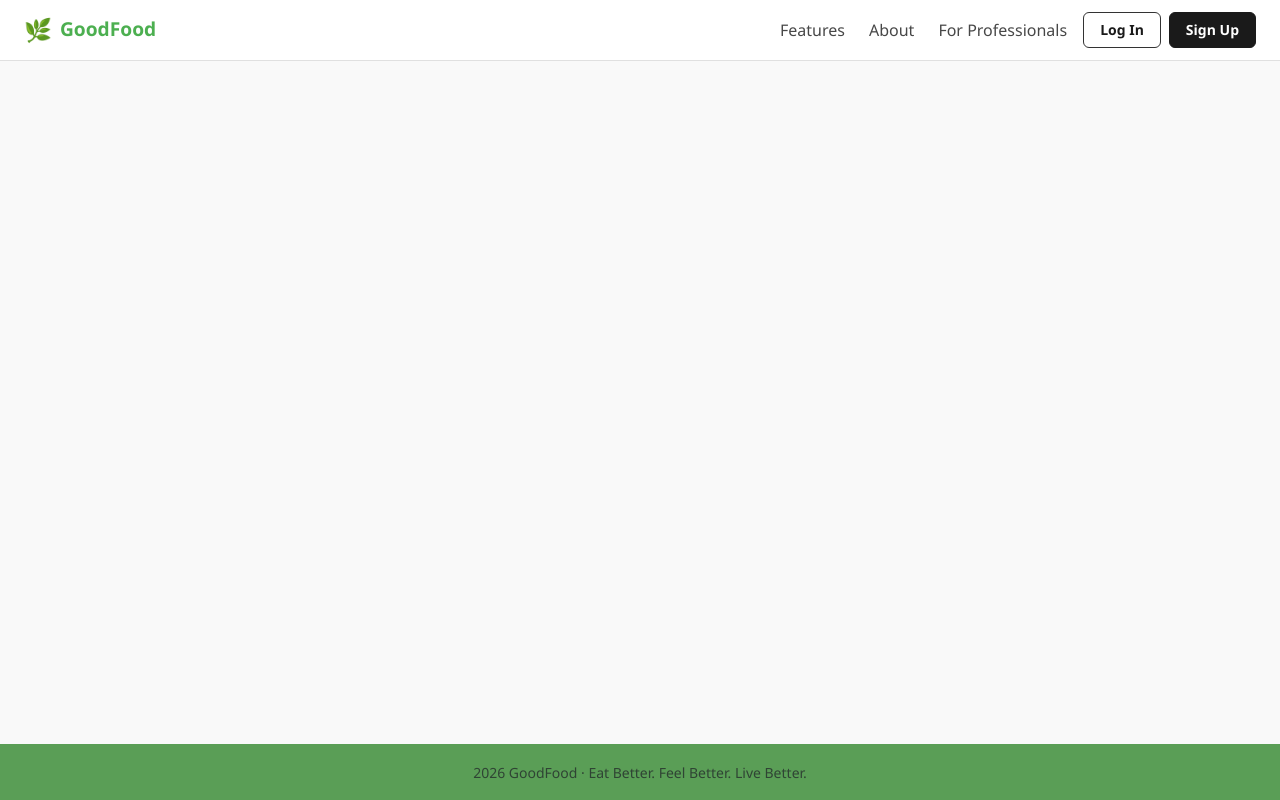
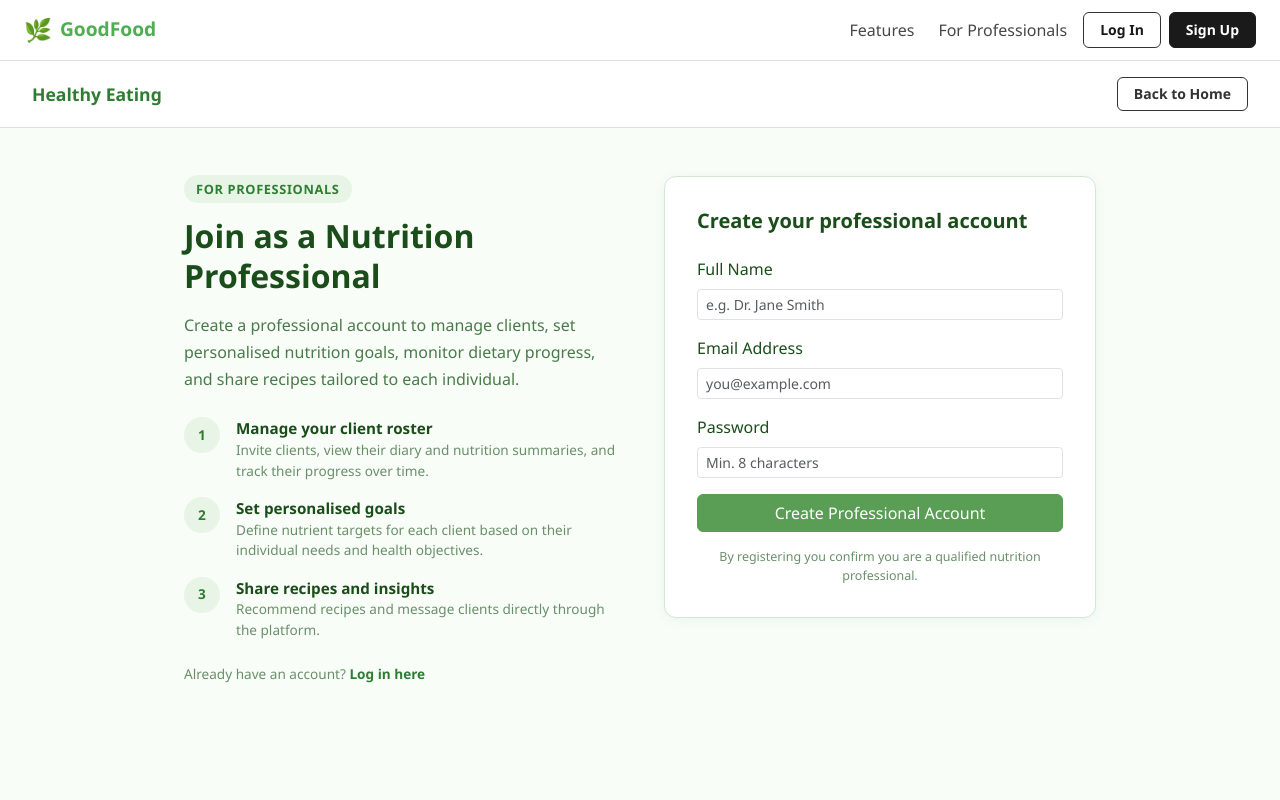
Before and after one commit to RahimovFarhad/Healthy_Eating, a Vue app in the folder frontend/: page /register/professional in a window 1280 px wide. Shown: the top 800 px of the page. Built offline with nearby package versions, Linux system fonts and the light colour scheme; no server answers.

Commit message:
auth, registration and navigation changes

```diff
--- a/frontend/src/auth.js
+++ b/frontend/src/auth.js
@@ -13,10 +13,9 @@ function setSession(token) {
 
   try {
     const payload = JSON.parse(atob(token.split('.')[1].replace(/-/g, '+').replace(/_/g, '/')))
-    const email = payload.email ?? ''
     currentUser.value = {
-      name: email.split('@')[0] ?? '',
-      email,
+      name: payload.fullName ?? payload.email?.split('@')[0] ?? '',
+      email: payload.email ?? '',
       userId: payload.userId ?? null,
       role: payload.role ?? null,
     }
--- a/frontend/src/components/AppNavbar.vue
+++ b/frontend/src/components/AppNavbar.vue
@@ -19,9 +19,8 @@
     <div class="collapse navbar-collapse" id="navbarMain">
 
       <ul v-if="!isAuthenticated" class="navbar-nav ms-auto align-items-center gap-2">
-        <li class="nav-item"><a class="nav-link" href="#features">Features</a></li>
-        <li class="nav-item"><a class="nav-link" href="#">About</a></li>
-        <li class="nav-item"><a class="nav-link" href="#">For Professionals</a></li>
+        <li class="nav-item"><RouterLink class="nav-link" to="/#features">Features</RouterLink></li>
+        <li class="nav-item"><RouterLink class="nav-link" to="/register/professional">For Professionals</RouterLink></li>
         <li class="nav-item">
           <a href="#auth-section" class="btn btn-sm" style="background:transparent;color:#1a1a1a;border:1px solid #333333;border-radius:6px;padding:0.4rem 1rem;font-weight:600;transition:all 0.2s;" onmouseover="this.style.background='#f5f5f5'" onmouseout="this.style.background='transparent'">Log In</a>
         </li>
--- a/frontend/src/router/index.js
+++ b/frontend/src/router/index.js
@@ -11,6 +11,7 @@ import RecipesView from '../views/RecipesView.vue'
 import GoalsView from '../views/GoalsView.vue'
 import MessagesView from '../views/MessagesView.vue'
 import ProfileView from '../views/ProfileView.vue'
+import ProfessionalRegisterView from '../views/ProfessionalRegisterView.vue'
 
 const DashboardSwitch = {
   name: 'DashboardSwitch',
@@ -23,6 +24,7 @@ const DashboardSwitch = {
 
 const routes = [
   { path: '/', component: HomeView },
+  { path: '/register/professional', component: ProfessionalRegisterView },
   { path: '/dashboard', component: DashboardSwitch, meta: { requiresAuth: true } },
   { path: '/diary', component: FoodDiaryView, meta: { requiresAuth: true, subscriberOnly: true } },
   { path: '/nutrition', component: NutritionView, meta: { requiresAuth: true, subscriberOnly: true } },
--- a/frontend/src/views/DashboardView.vue
+++ b/frontend/src/views/DashboardView.vue
@@ -217,7 +217,8 @@
             </div>
             <div class="card-body p-3">
               <div v-if="loadingPro" class="text-center text-muted"><small>Loading…</small></div>
-              <div v-else-if="professional" class="d-flex align-items-center gap-3">
+              <template v-else>
+                <div v-if="professional" class="d-flex align-items-center gap-3 mb-2">
                   <div class="avatar-circle flex-shrink-0" style="width:44px;height:44px;font-size:0.95rem;">
                     {{ initialsFor(professional.professional.fullName) }}
                   </div>
@@ -227,9 +228,28 @@
                     <div class="small" style="color:#5a9e56;">Tap to message →</div>
                   </div>
                 </div>
-              <div v-else class="text-center text-muted">
+                <div v-for="inv in pendingInvites" :key="inv.professionalId ?? inv.id"
+                     class="p-2 rounded mb-2" style="background:#fffbf0;border:1px solid #e8a820;">
+                  <div class="small fw-semibold mb-1" style="color:#333;">
+                    {{ inv.professional?.fullName ?? 'A nutritionist' }} has invited you
+                  </div>
+                  <div class="small text-muted mb-2">Would you like to accept this invitation?</div>
+                  <div class="d-flex gap-2">
+                    <button class="btn btn-gf btn-sm py-0"
+                            @click.prevent="respondToInvite(inv.professionalId ?? inv.professional?.userId, 'accept')">
+                      Accept
+                    </button>
+                    <button class="btn btn-sm py-0"
+                            style="background:#fde8e8;border:1px solid #d99;color:#c44;"
+                            @click.prevent="respondToInvite(inv.professionalId ?? inv.professional?.userId, 'reject')">
+                      Decline
+                    </button>
+                  </div>
+                </div>
+                <div v-if="!professional && pendingInvites.length === 0" class="text-center text-muted">
                   <small>No nutritionist linked yet. One will appear here once you're connected.</small>
                 </div>
+              </template>
             </div>
           </div>
         </RouterLink>
@@ -309,6 +329,7 @@ const loading = ref(true)
 const error = ref('')
 
 const professional = ref(null)
+const pendingInvites = ref([])
 const loadingPro = ref(true)
 
 const goals = ref([])
@@ -348,19 +369,32 @@ async function loadDashboard() {
 async function loadProfessional() {
   loadingPro.value = true
   try {
-    const res = await apiFetch('/api/client/professionals')
-    const data = await res.json().catch(() => ({}))
-    if (res.ok) professional.value = (data.professionals ?? [])[0] ?? null
+    const [proRes, inviteRes] = await Promise.all([
+      apiFetch('/api/client/professionals'),
+      apiFetch('/api/client/client-invitations'),
+    ])
+    const proData = await proRes.json().catch(() => ({}))
+    if (proRes.ok) professional.value = (proData.professionals ?? [])[0] ?? null
+    const inviteData = await inviteRes.json().catch(() => ({}))
+    if (inviteRes.ok) pendingInvites.value = inviteData.invitations ?? []
   } catch {
   } finally {
     loadingPro.value = false
   }
 }
 
+async function respondToInvite(professionalId, action) {
+  try {
+    const res = await apiFetch(`/api/client/client-invitations/${professionalId}/${action}`, { method: 'POST' })
+    if (res.ok) await loadProfessional()
+  } catch {
+  }
+}
+
 async function loadGoals() {
   loadingGoals.value = true
   try {
-    const res = await apiFetch('/api/goals')
+    const res = await apiFetch('/api/goals?effective=true')
     const data = await res.json().catch(() => ({}))
     if (res.ok) goals.value = data.goals ?? []
   } catch {
@@ -413,7 +447,7 @@ const todayIso = new Date().toISOString().slice(0, 10)
 const weekBars = computed(() => {
   const trend = dashboard.value?.weeklyCaloryTrend ?? []
   if (!trend.length) {
-    return WEEK_DAYS.map((day, i) => ({ day, date: '', val: '-', height: 0, over: false, isToday: false }))
+    return WEEK_DAYS.map(day => ({ day, date: '', val: '-', height: 0, over: false, isToday: false }))
   }
   const maxCal = Math.max(...trend.map(d => d.calories), calorieBudget.value)
   return trend.map((d, dayIndex) => {
--- a/frontend/src/views/HomeView.vue
+++ b/frontend/src/views/HomeView.vue
@@ -89,7 +89,7 @@
         </div>
         <div class="row g-4" style="position:relative;">
           <div style="position:absolute;top:50%;left:0;right:0;height:1px;background:#d4e7d4;z-index:0;transform:translateY(-50%);"></div>
-          <div class="col-md-6 col-lg-3" v-for="(step, index) in steps" :key="step.num">
+          <div class="col-md-6 col-lg-3" v-for="step in steps" :key="step.num">
             <div class="h-100 text-center" style="background:#ffffff;border-radius:12px;padding:2rem 1.5rem;border:1px solid #d4e7d4;transition:all 0.3s;position:relative;z-index:1;box-shadow:0 2px 8px rgba(27,77,27,0.06);" onmouseover="this.style.transform='translateY(-6px)';this.style.boxShadow='0 8px 20px rgba(27,77,27,0.12)';this.style.borderColor='#2e7d32'" onmouseout="this.style.transform='translateY(0)';this.style.boxShadow='0 2px 8px rgba(27,77,27,0.06)';this.style.borderColor='#d4e7d4'">
               <div style="width:55px;height:55px;background:#ffffff;border:1px solid #2e7d32;border-radius:50%;display:flex;align-items:center;justify-content:center;margin:0 auto 1.5rem;position:relative;">
                 <span style="font-size:1.5rem;font-weight:500;color:#2e7d32;font-family:-apple-system,BlinkMacSystemFont,'Segoe UI',Roboto,sans-serif;">{{ step.num }}</span>
@@ -187,21 +187,13 @@
                 <input type="password" class="form-control"
                        placeholder="Min. 8 characters"
                        v-model="signupForm.password"
+                       minlength="8"
+                       maxlength="30"
                        style="border:1px solid #d4e7d4;border-radius:6px;padding:0.75rem 1rem;font-size:0.95rem;transition:all 0.2s;font-family:-apple-system,BlinkMacSystemFont,'Segoe UI',Roboto,sans-serif;"
                        onfocus="this.style.borderColor='#2e7d32';this.style.boxShadow='0 0 0 3px rgba(46,125,50,0.1)'"
                        onblur="this.style.borderColor='#d4e7d4';this.style.boxShadow='none'">
               </div>
 
-              <div class="mb-3" style="background:#f9fdf9;border-radius:6px;padding:1rem;border:1px solid #d4e7d4;">
-                <div class="form-check">
-                  <input class="form-check-input" type="checkbox" id="isProfessional"
-                         v-model="signupForm.isProfessional"
-                         style="width:18px;height:18px;border:2px solid #2e7d32;cursor:pointer;">
-                  <label class="form-check-label" for="isProfessional" style="color:#2d5a2d;font-weight:500;font-size:0.9rem;margin-left:0.5rem;cursor:pointer;font-family:-apple-system,BlinkMacSystemFont,'Segoe UI',Roboto,sans-serif;">
-                     Are you a nutrition professional?
-                  </label>
-                </div>
-              </div>
 
               <div v-if="signupError" style="background:#ffebee;border:1px solid #ef5350;border-radius:6px;padding:0.75rem 1rem;margin-bottom:1rem;">
                 <span style="color:#c62828;font-size:0.9rem;font-weight:500;font-family:-apple-system,BlinkMacSystemFont,'Segoe UI',Roboto,sans-serif;">{{ signupError }}</span>
@@ -235,7 +227,7 @@ import { login, register, authError } from '../auth.js'
 const router = useRouter()
 
 const loginForm = ref({ email: '', password: '' })
-const signupForm = ref({ name: '', email: '', password: '', isProfessional: false })
+const signupForm = ref({ name: '', email: '', password: '' })
 
 const loginLoading = ref(false)
 const loginError = ref('')
@@ -258,24 +250,33 @@ async function handleLogin() {
   }
 }
 
+function isValidEmail(email) {
+  const atIndex = email.indexOf('@')
+  return atIndex > 0 && email.endsWith('.com') && atIndex < email.length - 1
+}
+
 async function handleSignup() {
   signupError.value = ''
   signupSuccess.value = ''
+  if (!isValidEmail(signupForm.value.email)) {
+    signupError.value = 'Please enter a valid email address'
+    return
+  }
+  if (signupForm.value.password.length < 8) {
+    signupError.value = 'Password must be at least 8 characters'
+    return
+  }
   signupLoading.value = true
   try {
     const ok = await register(
       signupForm.value.email,
       signupForm.value.name,
       signupForm.value.password,
-      signupForm.value.isProfessional,
+      false,
     )
     if (ok) {
-      if (signupForm.value.isProfessional) {
-        router.push('/dashboard')
-        return
-      }
       signupSuccess.value = 'Account created! You can now log in.'
-      signupForm.value = { name: '', email: '', password: '', isProfessional: false }
+      signupForm.value = { name: '', email: '', password: '' }
     } else {
       signupError.value = authError.value || 'Registration failed'
     }
--- /dev/null
+++ b/frontend/src/views/ProfessionalRegisterView.vue
@@ -0,0 +1,158 @@
+<template>
+  <div style="min-height:100vh;background:#f8fdf8;display:flex;flex-direction:column;">
+
+    <div style="background:#fff;border-bottom:1px solid #d4e7d4;padding:1rem 2rem;display:flex;align-items:center;justify-content:space-between;">
+      <RouterLink to="/" style="color:#2e7d32;font-weight:700;font-size:1.1rem;text-decoration:none;">
+        Healthy Eating
+      </RouterLink>
+      <RouterLink to="/" class="btn btn-sm"
+                  style="background:transparent;border:1px solid #333;color:#333;border-radius:6px;padding:0.35rem 1rem;font-weight:600;">
+        Back to Home
+      </RouterLink>
+    </div>
+
+    <div class="container" style="max-width:960px;margin:0 auto;padding:3rem 1.5rem;flex:1;">
+
+      <div class="row g-5 align-items-start">
+
+        <div class="col-md-6">
+          <div class="mb-3">
+            <span style="background:#e8f4e6;color:#2e7d32;font-size:0.8rem;font-weight:600;padding:0.3rem 0.75rem;border-radius:20px;letter-spacing:0.05em;">
+              FOR PROFESSIONALS
+            </span>
+          </div>
+          <h1 style="font-size:2rem;font-weight:700;color:#1b4d1b;line-height:1.25;margin-bottom:1rem;">
+            Join as a Nutrition Professional
+          </h1>
+          <p style="color:#4a7a4a;font-size:1rem;line-height:1.7;margin-bottom:1.5rem;">
+            Create a professional account to manage clients, set personalised nutrition goals, monitor dietary progress, and share recipes tailored to each individual.
+          </p>
+
+          <div class="d-flex flex-column gap-3">
+            <div class="d-flex align-items-start gap-3">
+              <div style="width:36px;height:36px;background:#e8f4e6;border-radius:50%;display:flex;align-items:center;justify-content:center;flex-shrink:0;">
+                <span style="color:#2e7d32;font-weight:700;font-size:0.85rem;">1</span>
+              </div>
+              <div>
+                <div style="font-weight:600;color:#1b4d1b;font-size:0.95rem;">Manage your client roster</div>
+                <div style="color:#6a8f6a;font-size:0.85rem;">Invite clients, view their diary and nutrition summaries, and track their progress over time.</div>
+              </div>
+            </div>
+            <div class="d-flex align-items-start gap-3">
+              <div style="width:36px;height:36px;background:#e8f4e6;border-radius:50%;display:flex;align-items:center;justify-content:center;flex-shrink:0;">
+                <span style="color:#2e7d32;font-weight:700;font-size:0.85rem;">2</span>
+              </div>
+              <div>
+                <div style="font-weight:600;color:#1b4d1b;font-size:0.95rem;">Set personalised goals</div>
+                <div style="color:#6a8f6a;font-size:0.85rem;">Define nutrient targets for each client based on their individual needs and health objectives.</div>
+              </div>
+            </div>
+            <div class="d-flex align-items-start gap-3">
+              <div style="width:36px;height:36px;background:#e8f4e6;border-radius:50%;display:flex;align-items:center;justify-content:center;flex-shrink:0;">
+                <span style="color:#2e7d32;font-weight:700;font-size:0.85rem;">3</span>
+              </div>
+              <div>
+                <div style="font-weight:600;color:#1b4d1b;font-size:0.95rem;">Share recipes and insights</div>
+                <div style="color:#6a8f6a;font-size:0.85rem;">Recommend recipes and message clients directly through the platform.</div>
+              </div>
+            </div>
+          </div>
+
+          <div class="mt-4" style="color:#6a8f6a;font-size:0.85rem;">
+            Already have an account?
+            <RouterLink to="/" style="color:#2e7d32;font-weight:600;text-decoration:none;">Log in here</RouterLink>
+          </div>
+        </div>
+
+        <div class="col-md-6">
+          <div style="background:#fff;border:1px solid #d4e7d4;border-radius:12px;padding:2rem;box-shadow:0 2px 12px rgba(27,77,27,0.06);">
+            <h5 style="color:#1b4d1b;font-weight:700;margin-bottom:1.5rem;">Create your professional account</h5>
+
+            <div v-if="success" class="alert alert-success small">
+              Account created! You can now <RouterLink to="/">log in</RouterLink>.
+            </div>
+
+            <form v-else @submit.prevent="handleSubmit">
+              <div class="mb-3">
+                <label class="form-label form-label-sm" style="color:#1b4d1b;font-weight:500;">Full Name</label>
+                <input type="text" class="form-control form-control-sm"
+                       placeholder="e.g. Dr. Jane Smith"
+                       v-model="form.name" required>
+              </div>
+
+              <div class="mb-3">
+                <label class="form-label form-label-sm" style="color:#1b4d1b;font-weight:500;">Email Address</label>
+                <input type="email" class="form-control form-control-sm"
+                       placeholder="you@example.com"
+                       v-model="form.email" required>
+              </div>
+
+              <div class="mb-3">
+                <label class="form-label form-label-sm" style="color:#1b4d1b;font-weight:500;">Password</label>
+                <input type="password" class="form-control form-control-sm"
+                       placeholder="Min. 8 characters"
+                       v-model="form.password"
+                       minlength="8"
+                       maxlength="72"
+                       required>
+              </div>
+
+              <div v-if="error" class="alert alert-danger small py-2 mb-3">{{ error }}</div>
+
+              <button type="submit" class="btn btn-gf w-100" :disabled="loading">
+                {{ loading ? 'Creating account…' : 'Create Professional Account' }}
+              </button>
+
+              <div class="mt-3 text-center" style="font-size:0.78rem;color:#6a8f6a;">
+                By registering you confirm you are a qualified nutrition professional.
+              </div>
+            </form>
+          </div>
+        </div>
+
+      </div>
+    </div>
+
+  </div>
+</template>
+
+<script setup>
+import { ref } from 'vue'
+import { useRouter } from 'vue-router'
+import { register, authError } from '../auth.js'
+
+const router = useRouter()
+
+const form = ref({ name: '', email: '', password: '' })
+const loading = ref(false)
+const error = ref('')
+const success = ref(false)
+
+function isValidEmail(email) {
+  const atIndex = email.indexOf('@')
+  return atIndex > 0 && email.endsWith('.com') && atIndex < email.length - 1
+}
+
+async function handleSubmit() {
+  error.value = ''
+  if (!isValidEmail(form.value.email)) {
+    error.value = 'Please enter a valid email address'
+    return
+  }
+  if (form.value.password.length < 8) {
+    error.value = 'Password must be at least 8 characters'
+    return
+  }
+  loading.value = true
+  try {
+    const ok = await register(form.value.email, form.value.name, form.value.password, true)
+    if (ok) {
+      router.push('/dashboard')
+    } else {
+      error.value = authError.value || 'Registration failed'
+    }
+  } finally {
+    loading.value = false
+  }
+}
+</script>
```
Lines whose indentation alone changed are shown as unchanged.
